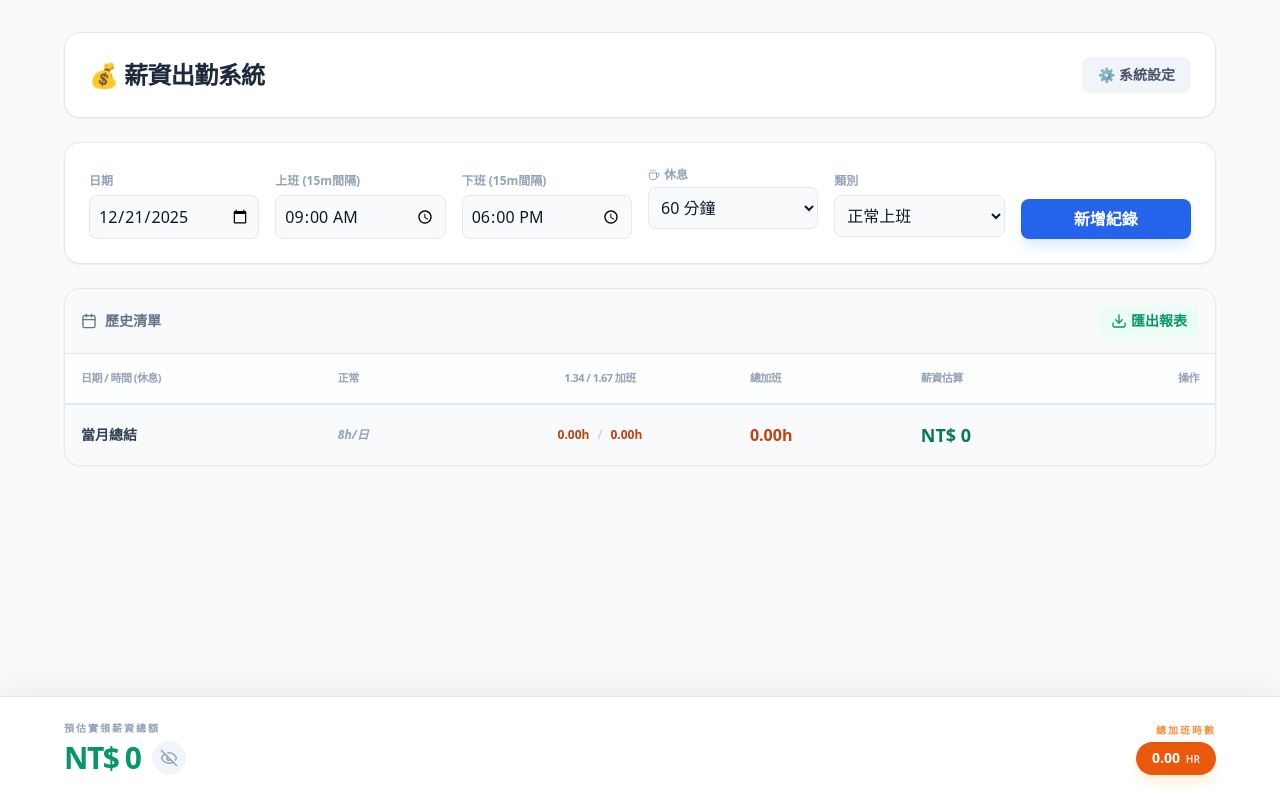
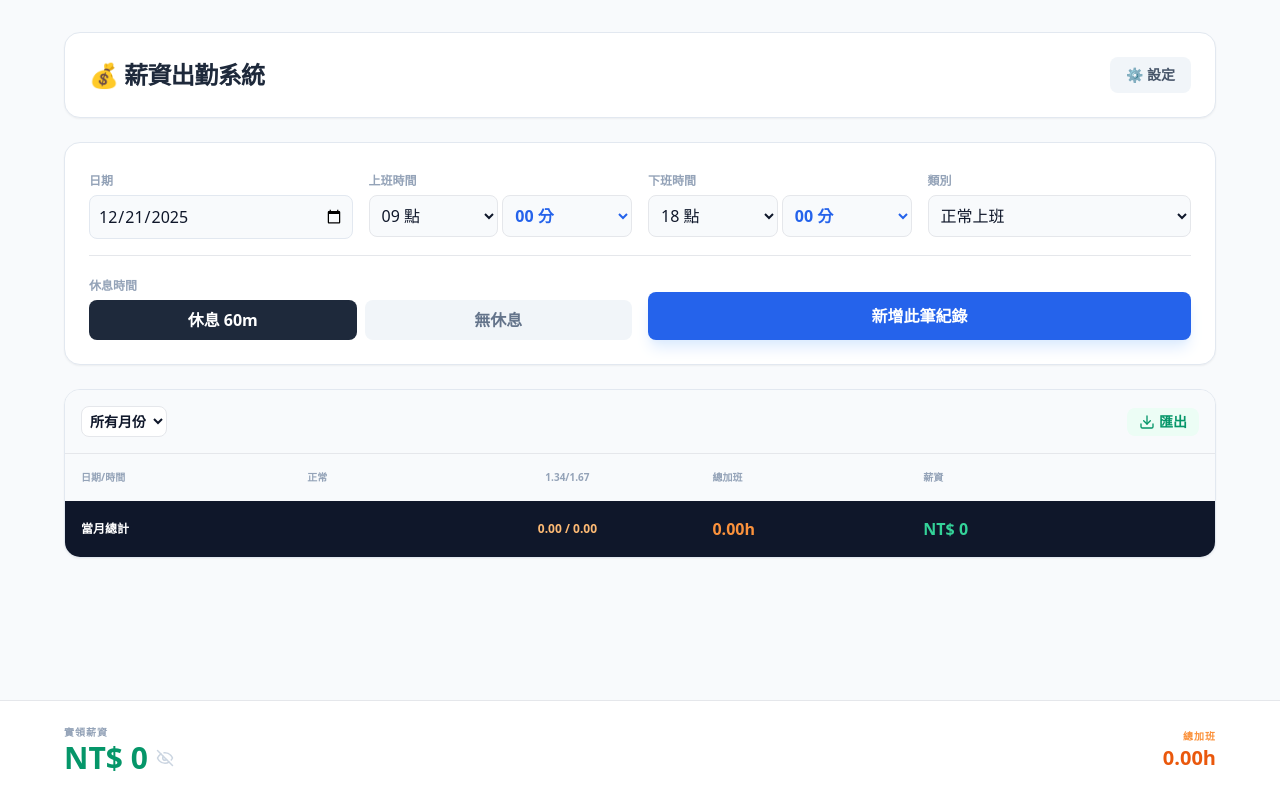
Before and after one commit to Chung0221/salary-tracker, a React (Vite) app: page / in a window 1280 px wide. Built offline with nearby package versions, Linux system fonts and the light colour scheme.

Commit message:
Update App.jsx

```diff
--- a/App.jsx
+++ b/App.jsx
@@ -18,21 +18,24 @@ const SalaryTracker = () => {
   const [deleteTarget, setDeleteTarget] = useState(null);
   const [filterMonth, setFilterMonth] = useState('all');
 
+  // 拆分時間狀態
+  const [timeIn, setTimeIn] = useState({ h: '09', m: '00' });
+  const [timeOut, setTimeOut] = useState({ h: '18', m: '00' });
   const [newRecord, setNewRecord] = useState({
     date: new Date().toISOString().split('T')[0],
-    checkIn: '09:00',
-    checkOut: '18:00',
-    breakMinutes: 60, // 預設 60 分鐘
+    breakMinutes: 60,
     note: ''
   });
+
+  // 產生選項
+  const hours = Array.from({ length: 24 }, (_, i) => i.toString().padStart(2, '0'));
+  const quarters = ['00', '15', '30', '45'];
 
   useEffect(() => {
     const savedRecords = localStorage.getItem('salary_records');
     const savedSettings = localStorage.getItem('salary_settings');
     if (savedRecords) {
-        try {
-            setRecords(JSON.parse(savedRecords));
-        } catch(e) { setRecords([]); }
+        try { setRecords(JSON.parse(savedRecords)); } catch(e) { setRecords([]); }
     }
     if (savedSettings) setSettings(JSON.parse(savedSettings));
   }, []);
@@ -48,8 +51,6 @@ const SalaryTracker = () => {
 
     const [inH, inM] = checkIn.split(':').map(Number);
     const [outH, outM] = checkOut.split(':').map(Number);
-
-    // 計算總分鐘數並扣除休息時間
     const totalMinutes = (outH * 60 + outM) - (inH * 60 + inM) - (Number(breakMinutes) || 0);
     const totalHours = Math.max(0, totalMinutes / 60);
 
@@ -61,21 +62,23 @@ const SalaryTracker = () => {
     let regularPay = regularHours * settings.hourlyRate;
     const overtimePay = (overtime1 * settings.hourlyRate * settings.overtimeRate1) +
                        (overtime2 * settings.hourlyRate * settings.overtimeRate2);
-
     if (note === '雙薪') regularPay += (8 * settings.hourlyRate);
 
     return {
-      regularHours: Number(regularHours.toFixed(2)) || 0,
-      overtimeTotal: Number(overtimeTotal.toFixed(2)) || 0,
-      overtime1: Number(overtime1.toFixed(2)) || 0,
-      overtime2: Number(overtime2.toFixed(2)) || 0,
-      salary: Math.round(regularPay + overtimePay) || 0
+      regularHours: Number(regularHours.toFixed(2)),
+      overtimeTotal: Number(overtimeTotal.toFixed(2)),
+      overtime1: Number(overtime1.toFixed(2)),
+      overtime2: Number(overtime2.toFixed(2)),
+      salary: Math.round(regularPay + overtimePay)
     };
   };
 
   const addRecord = () => {
-    const calc = calculateSalary(newRecord);
-    const record = { id: Date.now(), ...newRecord, ...calc };
+    const checkIn = `${timeIn.h}:${timeIn.m}`;
+    const checkOut = `${timeOut.h}:${timeOut.m}`;
+    const recordToCalc = { ...newRecord, checkIn, checkOut };
+    const calc = calculateSalary(recordToCalc);
+    const record = { id: Date.now(), ...recordToCalc, ...calc };
     const updatedRecords = [record, ...records].sort((a, b) => new Date(b.date) - new Date(a.date));
     setRecords(updatedRecords);
     saveData(updatedRecords, null);
@@ -84,7 +87,6 @@ const SalaryTracker = () => {
   };
 
   const filteredRecords = records.filter(r => filterMonth === 'all' || r.date.startsWith(filterMonth));
-
   const totals = filteredRecords.reduce((acc, r) => ({
     salary: acc.salary + (Number(r.salary) || 0),
     ot1: acc.ot1 + (Number(r.overtime1) || 0),
@@ -93,18 +95,16 @@ const SalaryTracker = () => {
   }), { salary: 0, ot1: 0, ot2: 0, otTotal: 0 });
 
   const copyForSheets = () => {
-    if (filteredRecords.length === 0) return alert('目前沒有資料可以匯出');
+    if (filteredRecords.length === 0) return alert('目前沒有資料');
     const dates = filteredRecords.map(r => r.date).sort();
-    const startDate = dates[0];
-    const endDate = dates[dates.length - 1];
-    let tsv = `薪資報表區間: ${startDate} 至 ${endDate}\n\n`;
-    tsv += "日期\t上班\t下班\t休息(分)\t正常工時\t1.34加班\t1.67加班\t總加班\t薪資\t備註\n";
+    let tsv = `薪資報表: ${dates[0]} ~ ${dates[dates.length-1]}\n\n`;
+    tsv += "日期\t上班\t下班\t休息\t正常\t1.34加\t1.67加\t總加\t薪資\t備註\n";
     [...filteredRecords].reverse().forEach(r => {
       tsv += `${r.date}\t${r.checkIn}\t${r.checkOut}\t${r.breakMinutes}\t${r.regularHours}\t${r.overtime1}\t${r.overtime2}\t${r.overtimeTotal}\t${r.salary}\t${r.note}\n`;
     });
-    tsv += `\n當月總計\t-\t-\t-\t-\t${totals.ot1.toFixed(2)}\t${totals.ot2.toFixed(2)}\t${totals.otTotal.toFixed(2)}\t${totals.salary}\t-\n`;
+    tsv += `\n總計\t\t\t\t\t${totals.ot1.toFixed(2)}\t${totals.ot2.toFixed(2)}\t${totals.otTotal.toFixed(2)}\t${totals.salary}\n`;
     navigator.clipboard.writeText(tsv);
-    alert('已複製報表內容！');
+    alert('已複製到剪貼簿');
     setShowExportModal(false);
   };
 
@@ -113,85 +113,106 @@ const SalaryTracker = () => {
       <div className="max-w-6xl mx-auto space-y-6">
         <div className="bg-white rounded-2xl shadow-sm border border-slate-200 p-6 flex justify-between items-center">
           <h1 className="text-2xl font-black text-slate-800 tracking-tight">💰 薪資出勤系統</h1>
-          <button onClick={() => setShowSettings(!showSettings)} className="px-4 py-2 bg-slate-100 text-slate-600 rounded-lg hover:bg-slate-200 transition font-bold text-sm">⚙️ 系統設定</button>
+          <button onClick={() => setShowSettings(!showSettings)} className="px-4 py-2 bg-slate-100 text-slate-600 rounded-lg font-bold text-sm">⚙️ 設定</button>
         </div>
 
         {showSettings && (
-          <div className="p-4 bg-blue-50 rounded-xl grid grid-cols-1 md:grid-cols-3 gap-4 border border-blue-100 animate-in fade-in slide-in-from-top-2 duration-300">
-            <div className="flex flex-col gap-1">
-              <span className="text-xs font-bold text-blue-600">目前時薪 (NT$)：</span>
-              <input type="number" value={settings.hourlyRate} onChange={e => {const s={...settings, hourlyRate:Number(e.target.value)}; setSettings(s); saveData(null, s);}} className="p-2 rounded-lg border border-blue-200 focus:outline-blue-500 bg-white"/>
-            </div>
+          <div className="p-4 bg-blue-50 rounded-xl border border-blue-100 animate-in fade-in duration-300">
+            <label className="text-xs font-bold text-blue-600 block mb-1">時薪 (NT$)：</label>
+            <input type="number" value={settings.hourlyRate} onChange={e => {const s={...settings, hourlyRate:Number(e.target.value)}; setSettings(s); saveData(null, s);}} className="p-2 rounded-lg border bg-white w-full max-w-[200px]"/>
           </div>
         )}
 
-        {/* 新增紀錄區 */}
-        <div className="bg-white rounded-2xl shadow-sm border border-slate-200 p-6">
-          <div className="grid grid-cols-1 sm:grid-cols-2 lg:grid-cols-6 gap-4">
+        <div className="bg-white rounded-2xl shadow-sm border border-slate-200 p-6 space-y-4">
+          <div className="grid grid-cols-1 sm:grid-cols-2 lg:grid-cols-4 gap-4">
             <div className="space-y-1">
               <span className="text-xs font-bold text-slate-400">日期</span>
-              <input type="date" value={newRecord.date} onChange={e => setNewRecord({...newRecord, date: e.target.value})} className="w-full p-2 bg-slate-50 rounded-lg border border-slate-200 focus:outline-blue-500"/>
+              <input type="date" value={newRecord.date} onChange={e => setNewRecord({...newRecord, date: e.target.value})} className="w-full p-2 bg-slate-50 rounded-lg border border-slate-200"/>
             </div>
+
             <div className="space-y-1">
-              <span className="text-xs font-bold text-slate-400">上班 (15m間隔)</span>
-              <input type="time" step="900" value={newRecord.checkIn} onChange={e => setNewRecord({...newRecord, checkIn: e.target.value})} className="w-full p-2 bg-slate-50 rounded-lg border border-slate-200 focus:outline-blue-500"/>
+              <span className="text-xs font-bold text-slate-400">上班時間</span>
+              <div className="flex gap-1">
+                <select value={timeIn.h} onChange={e => setTimeIn({...timeIn, h: e.target.value})} className="flex-1 p-2 bg-slate-50 rounded-lg border">
+                  {hours.map(h => <option key={h} value={h}>{h} 點</option>)}
+                </select>
+                <select value={timeIn.m} onChange={e => setTimeIn({...timeIn, m: e.target.value})} className="flex-1 p-2 bg-slate-50 rounded-lg border font-bold text-blue-600">
+                  {quarters.map(m => <option key={m} value={m}>{m} 分</option>)}
+                </select>
+              </div>
             </div>
+
             <div className="space-y-1">
-              <span className="text-xs font-bold text-slate-400">下班 (15m間隔)</span>
-              <input type="time" step="900" value={newRecord.checkOut} onChange={e => setNewRecord({...newRecord, checkOut: e.target.value})} className="w-full p-2 bg-slate-50 rounded-lg border border-slate-200 focus:outline-blue-500"/>
+              <span className="text-xs font-bold text-slate-400">下班時間</span>
+              <div className="flex gap-1">
+                <select value={timeOut.h} onChange={e => setTimeOut({...timeOut, h: e.target.value})} className="flex-1 p-2 bg-slate-50 rounded-lg border">
+                  {hours.map(h => <option key={h} value={h}>{h} 點</option>)}
+                </select>
+                <select value={timeOut.m} onChange={e => setTimeOut({...timeOut, m: e.target.value})} className="flex-1 p-2 bg-slate-50 rounded-lg border font-bold text-blue-600">
+                  {quarters.map(m => <option key={m} value={m}>{m} 分</option>)}
+                </select>
+              </div>
             </div>
-            <div className="space-y-1">
-              <span className="text-xs font-bold text-slate-400 flex items-center gap-1"><Coffee size={12}/> 休息</span>
-              <select value={newRecord.breakMinutes} onChange={e => setNewRecord({...newRecord, breakMinutes: Number(e.target.value)})} className="w-full p-2 bg-slate-50 rounded-lg border border-slate-200 focus:outline-blue-500">
-                <option value={60}>60 分鐘</option>
-                <option value={0}>無休息</option>
-              </select>
-            </div>
+
             <div className="space-y-1">
               <span className="text-xs font-bold text-slate-400">類別</span>
-              <select value={newRecord.note} onChange={e => setNewRecord({...newRecord, note: e.target.value})} className="w-full p-2 bg-slate-50 rounded-lg border border-slate-200 focus:outline-blue-500">
+              <select value={newRecord.note} onChange={e => setNewRecord({...newRecord, note: e.target.value})} className="w-full p-2 bg-slate-50 rounded-lg border">
                 <option value="">正常上班</option><option value="病假">病假</option><option value="雙薪">雙薪</option>
               </select>
             </div>
+          </div>
+
+          <div className="grid grid-cols-1 sm:grid-cols-2 gap-4 border-t pt-4">
+            <div className="space-y-1">
+              <span className="text-xs font-bold text-slate-400">休息時間</span>
+              <div className="flex gap-2">
+                {[60, 0].map(val => (
+                  <button key={val} onClick={() => setNewRecord({...newRecord, breakMinutes: val})} className={`flex-1 py-2 rounded-lg font-bold transition ${newRecord.breakMinutes === val ? 'bg-slate-800 text-white' : 'bg-slate-100 text-slate-500'}`}>
+                    {val === 0 ? '無休息' : '休息 60m'}
+                  </button>
+                ))}
+              </div>
+            </div>
             <div className="flex items-end">
-              <button onClick={addRecord} className="w-full bg-blue-600 text-white py-2 rounded-lg font-bold hover:bg-blue-700 transition shadow-lg shadow-blue-100 active:scale-95">新增紀錄</button>
+              <button onClick={addRecord} className="w-full bg-blue-600 text-white py-3 rounded-lg font-black hover:bg-blue-700 shadow-lg shadow-blue-100 transition active:scale-95">新增此筆紀錄</button>
             </div>
           </div>
-          {lastAddedInfo && <div className="mt-3 text-emerald-600 text-sm font-bold flex items-center gap-1 animate-in slide-in-from-left-2"><CheckCircle2 size={16}/> {lastAddedInfo}</div>}
+          {lastAddedInfo && <div className="mt-2 text-emerald-600 text-xs font-bold flex items-center gap-1 animate-bounce"><CheckCircle2 size={14}/> {lastAddedInfo}</div>}
         </div>
 
-        {/* 歷史紀錄表格 */}
+        {/* 表格清單 */}
         <div className="bg-white rounded-2xl shadow-sm border border-slate-200 overflow-hidden">
-          <div className="p-4 bg-slate-50 border-b flex justify-between items-center text-sm font-bold">
-            <div className="flex items-center gap-2 text-slate-500"><Calendar size={16} /><span>歷史清單</span></div>
-            <button onClick={() => setShowExportModal(true)} className="text-emerald-600 flex items-center gap-1 hover:text-emerald-700 bg-emerald-50 px-3 py-1.5 rounded-lg transition"><Download size={16}/> 匯出報表</button>
+          <div className="p-4 bg-slate-50 border-b flex justify-between items-center">
+            <select value={filterMonth} onChange={e => setFilterMonth(e.target.value)} className="bg-white border rounded-lg p-1 text-sm font-bold">
+              <option value="all">所有月份</option>
+              {[...new Set(records.map(r => r.date.substring(0, 7)))].map(m => <option key={m} value={m}>{m}</option>)}
+            </select>
+            <button onClick={() => setShowExportModal(true)} className="text-emerald-600 flex items-center gap-1 font-bold text-sm bg-emerald-50 px-3 py-1 rounded-lg transition"><Download size={16}/> 匯出</button>
           </div>
           <div className="overflow-x-auto">
             <table className="w-full text-left whitespace-nowrap">
-              <thead>
-                <tr className="text-[11px] text-slate-400 border-b bg-slate-50/30 uppercase tracking-tighter font-black">
-                  <th className="p-4">日期 / 時間 (休息)</th><th className="p-4">正常</th><th className="p-4 text-center">1.34 / 1.67 加班</th><th className="p-4">總加班</th><th className="p-4">薪資估算</th><th className="p-4 text-right">操作</th>
-                </tr>
+              <thead className="text-[10px] text-slate-400 bg-slate-50 uppercase font-black">
+                <tr><th className="p-4">日期/時間</th><th className="p-4">正常</th><th className="p-4 text-center">1.34/1.67</th><th className="p-4">總加班</th><th className="p-4">薪資</th><th className="p-4"></th></tr>
               </thead>
               <tbody>
                 {filteredRecords.map(r => (
-                  <tr key={r.id} className="border-b hover:bg-slate-50/80 transition group">
+                  <tr key={r.id} className="border-b hover:bg-slate-50 transition group">
                     <td className="p-4">
-                      <div className="text-sm font-bold text-slate-700">{r.date}</div>
-                      <div className="text-[10px] text-slate-400 flex items-center gap-1 mt-0.5">
-                        <Clock size={10}/> {r.checkIn}-{r.checkOut} ({r.breakMinutes === 0 ? '無休息' : '休60m'})
-                      </div>
+                      <div className="text-sm font-bold">{r.date}</div>
+                      <div className="text-[10px] text-slate-400">{r.checkIn}-{r.checkOut} ({r.breakMinutes}m)</div>
                     </td>
-                    <td className="p-4 text-sm text-slate-600 font-medium">{Number(r.regularHours || 0).toFixed(1)}h</td>
-                    <td className="p-4 text-center"><div className="flex items-center justify-center gap-2"><span className="text-orange-500 font-bold bg-orange-50 px-1.5 py-0.5 rounded text-xs">{Number(r.overtime1 || 0).toFixed(2)}h</span><span className="text-orange-500 font-bold bg-orange-50 px-1.5 py-0.5 rounded text-xs">{Number(r.overtime2 || 0).toFixed(2)}h</span></div></td>
-                    <td className="p-4 text-sm font-black text-orange-600">{Number(r.overtimeTotal || 0).toFixed(2)}h</td>
-                    <td className="p-4 text-sm font-black text-emerald-600">NT$ {Math.round(r.salary || 0).toLocaleString()}</td>
-                    <td className="p-4 text-right"><button onClick={() => {setDeleteTarget(r); setShowDeleteModal(true)}} className="p-2 text-slate-200 hover:text-red-500 hover:bg-red-50 rounded-lg transition opacity-0 group-hover:opacity-100"><Trash2 size={16}/></button></td>
+                    <td className="p-4 text-sm">{Number(r.regularHours).toFixed(1)}h</td>
+                    <td className="p-4 text-center text-xs font-bold text-orange-500">{r.overtime1}h / {r.overtime2}h</td>
+                    <td className="p-4 text-sm font-black text-orange-600">{r.overtimeTotal}h</td>
+                    <td className="p-4 text-sm font-black text-emerald-600">NT$ {r.salary.toLocaleString()}</td>
+                    <td className="p-4 text-right"><button onClick={() => {setDeleteTarget(r); setShowDeleteModal(true)}} className="p-2 text-slate-200 hover:text-red-500 opacity-0 group-hover:opacity-100 transition"><Trash2 size={16}/></button></td>
                   </tr>
                 ))}
-                <tr className="bg-slate-50 font-black text-slate-700 border-t-2 border-slate-200">
-                  <td className="p-4 text-sm font-black">當月總結</td><td className="p-4 text-xs text-slate-400 italic">8h/日</td><td className="p-4 text-center"><div className="flex items-center justify-center gap-2 text-xs"><span className="text-orange-700">{totals.ot1.toFixed(2)}h</span><span className="text-slate-300">/</span><span className="text-orange-700">{totals.ot2.toFixed(2)}h</span></div></td>
-                  <td className="p-4 text-orange-700 font-black">{totals.otTotal.toFixed(2)}h</td><td className="p-4 text-emerald-700 font-black text-lg">NT$ {totals.salary.toLocaleString()}</td><td className="p-4"></td>
+                <tr className="bg-slate-900 text-white font-bold">
+                  <td className="p-4 text-xs">當月總計</td><td className="p-4"></td>
+                  <td className="p-4 text-center text-xs text-orange-300">{totals.ot1.toFixed(2)} / {totals.ot2.toFixed(2)}</td>
+                  <td className="p-4 text-orange-400">{totals.otTotal.toFixed(2)}h</td>
+                  <td className="p-4 text-emerald-400">NT$ {totals.salary.toLocaleString()}</td><td className="p-4"></td>
                 </tr>
               </tbody>
             </table>
@@ -199,22 +220,30 @@ const SalaryTracker = () => {
         </div>
       </div>
 
-      {/* 底部浮動區 */}
-      <div className="fixed bottom-0 left-0 right-0 bg-white/90 backdrop-blur-md border-t border-slate-200 p-6 shadow-[0_-10px_30px_rgba(0,0,0,0.05)] z-40">
+      {/* 底部總覽 */}
+      <div className="fixed bottom-0 left-0 right-0 bg-white/90 backdrop-blur-md border-t p-6 z-40">
         <div className="max-w-6xl mx-auto flex justify-between items-center">
-          <div className="flex flex-col gap-1"><span className="text-[10px] text-slate-400 font-black uppercase tracking-[0.2em]">預估實領薪資總額</span><div className="flex items-center gap-3"><span className="text-3xl font-black text-emerald-600 tracking-tighter">{showSalary ? `NT$ ${totals.salary.toLocaleString()}` : 'NT$ ********'}</span><button onClick={() => setShowSalary(!showSalary)} className="p-2 bg-slate-100 hover:bg-slate-200 rounded-full transition text-slate-400">{showSalary ? <EyeOff size={18}/> : <Eye size={18}/>}</button></div></div>
-          <div className="flex flex-col items-end gap-1"><span className="text-[10px] text-orange-400 font-black uppercase tracking-[0.2em]">總加班時數</span><div className="px-4 py-1.5 bg-orange-600 text-white rounded-full font-black text-sm shadow-lg shadow-orange-100">{totals.otTotal.toFixed(2)} <span className="text-[10px] opacity-80 ml-0.5">HR</span></div></div>
+          <div>
+            <span className="text-[10px] text-slate-400 font-black block tracking-widest uppercase">實領薪資</span>
+            <div className="flex items-center gap-2">
+              <span className="text-3xl font-black text-emerald-600">{showSalary ? `NT$ ${totals.salary.toLocaleString()}` : 'NT$ ********'}</span>
+              <button onClick={() => setShowSalary(!showSalary)} className="text-slate-300">{showSalary ? <EyeOff size={18}/> : <Eye size={18}/>}</button>
+            </div>
+          </div>
+          <div className="text-right">
+             <span className="text-[10px] text-orange-400 font-black block tracking-widest uppercase">總加班</span>
+             <span className="text-xl font-black text-orange-600">{totals.otTotal.toFixed(2)}h</span>
+          </div>
         </div>
       </div>
 
+      {/* Modal 部分省略或保持不變 */}
       {showExportModal && (
-        <div className="fixed inset-0 bg-slate-900/60 backdrop-blur-sm flex items-center justify-center z-50 p-4 animate-in fade-in duration-200">
+        <div className="fixed inset-0 bg-slate-900/60 backdrop-blur-sm flex items-center justify-center z-50 p-4">
           <div className="bg-white rounded-3xl p-8 max-w-sm w-full shadow-2xl">
-            <h3 className="text-xl font-black mb-6 text-center text-slate-800">匯出報表</h3>
-            <div className="space-y-3">
-              <button onClick={copyForSheets} className="w-full py-4 bg-emerald-600 text-white rounded-2xl font-black flex items-center justify-center gap-3 hover:bg-emerald-700 transition shadow-xl shadow-emerald-100 active:scale-95"><Copy size={20}/> 複製到 Google Sheets</button>
-              <button onClick={() => setShowExportModal(false)} className="w-full py-4 bg-slate-100 text-slate-500 rounded-2xl font-bold hover:bg-slate-200 transition">取消</button>
-            </div>
+            <h3 className="text-xl font-black mb-6 text-center">匯出報表</h3>
+            <button onClick={copyForSheets} className="w-full py-4 bg-emerald-600 text-white rounded-2xl font-black flex items-center justify-center gap-3 hover:bg-emerald-700 transition shadow-lg active:scale-95"><Copy size={20}/> 複製到 Google Sheets</button>
+            <button onClick={() => setShowExportModal(false)} className="w-full py-4 text-slate-400 font-bold mt-2">取消</button>
           </div>
         </div>
       )}
@@ -222,10 +251,10 @@ const SalaryTracker = () => {
       {showDeleteModal && (
         <div className="fixed inset-0 bg-slate-900/60 flex items-center justify-center z-50 p-4">
           <div className="bg-white p-8 rounded-3xl max-w-xs w-full shadow-2xl">
-            <h3 className="font-black text-center text-slate-800 mb-6 text-lg tracking-tight">確定要刪除這筆紀錄？</h3>
+            <h3 className="font-black text-center mb-6">確定刪除紀錄？</h3>
             <div className="flex gap-3">
-              <button onClick={() => { const u = records.filter(r => r.id !== deleteTarget.id); setRecords(u); saveData(u, null); setShowDeleteModal(false); }} className="flex-1 py-3 bg-red-500 text-white rounded-xl font-black hover:bg-red-600 transition shadow-lg shadow-red-100">刪除</button>
-              <button onClick={() => setShowDeleteModal(false)} className="flex-1 py-3 bg-slate-100 text-slate-500 rounded-xl font-bold">取消</button>
+              <button onClick={() => { setRecords(records.filter(r => r.id !== deleteTarget.id)); saveData(records.filter(r => r.id !== deleteTarget.id), null); setShowDeleteModal(false); }} className="flex-1 py-3 bg-red-500 text-white rounded-xl font-black">刪除</button>
+              <button onClick={() => setShowDeleteModal(false)} className="flex-1 py-3 bg-slate-100 rounded-xl font-bold">取消</button>
             </div>
           </div>
         </div>
```
